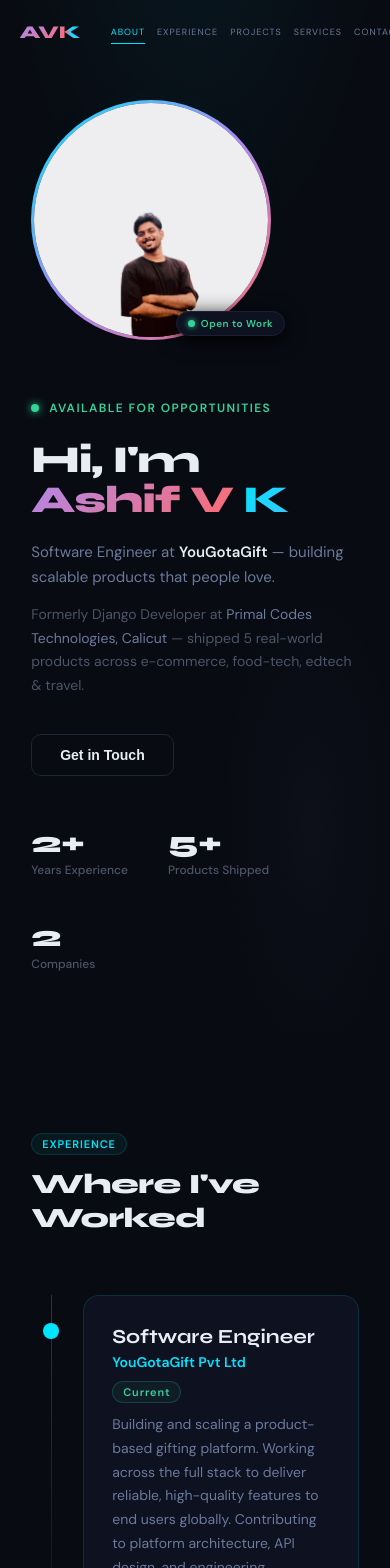
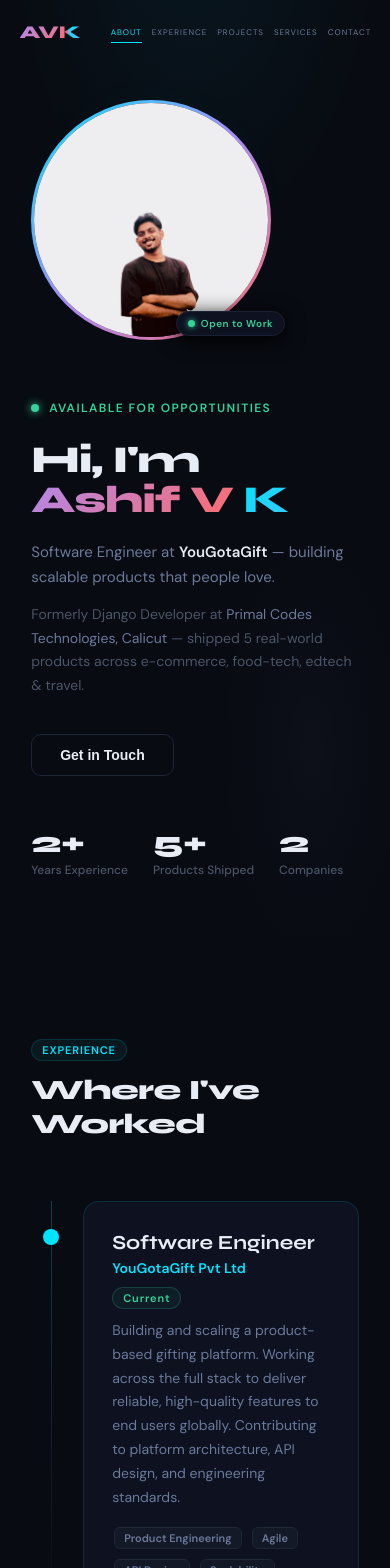
Before and after one commit to ashifvk/ashif-vk, a React app: page / in a window 390 px wide. Shown: the top 1568 px of the page. Built offline with nearby package versions, Linux system fonts and the light colour scheme; the HTML template or start-up script is replaced by a standard one.

Commit message:
feat: Implement dedicated styling for status and experience sections, and update social media links.

```diff
--- a/src/Portfolio.css
+++ b/src/Portfolio.css
@@ -267,6 +267,17 @@ html {
   gap:32px;
 }
 
+.status-div{
+    display: flex;
+    gap: 40px;
+    margin-top: 48px;
+    flex-wrap: wrap;
+}
+.tag-experience{
+  display: flex;
+  align-items: center;
+}
+
 @media (max-width: 768px) {
   .hero-grid {
     grid-template-columns: 1fr !important;
@@ -279,7 +290,7 @@ html {
   }
   .nl {
     cursor: pointer;
-    font-size: 9px;
+    font-size: 8px;
     font-weight: 400;
     letter-spacing: 1px;
     text-transform: uppercase;
@@ -289,10 +300,17 @@ html {
   }
   .nav-links{
     display:flex;
-    gap:12px;
+    gap:10px;
     margin: 0 30px 0 30px;
   }
   .bp{
     display: none;
   }
+
+  .status-div{
+    display: flex;
+    gap: 25px;
+    margin-top: 48px;
+    flex-wrap: wrap;
 }
+}
--- a/src/Portfolio.jsx
+++ b/src/Portfolio.jsx
@@ -69,7 +69,7 @@ export default function Portfolio(){
               <button className="bp" onClick={()=>go("Projects")}>View Projects →</button>
               <button className="bs" onClick={()=>go("Contact")}>Get in Touch</button>
             </div>
-            <div style={{display:"flex",gap:40,marginTop:48,flexWrap:"wrap"}}>
+            <div className="status-div" >
               {[["2+","Years Experience"],["5+","Products Shipped"],["2","Companies"]].map(([n,l])=>(
                 <div key={l}><div style={{fontFamily:"'Syne',sans-serif",fontSize:30,fontWeight:800}}>{n}</div><div style={{fontSize:12,color:"#4A5568",fontWeight:500,marginTop:2}}>{l}</div></div>
               ))}
@@ -103,7 +103,7 @@ export default function Portfolio(){
             <div style={{background:"#0D1120",border:"1px solid #00E5FF22",borderRadius:16,padding:28}}>
               <div style={{display:"flex",justifyContent:"space-between",flexWrap:"wrap",gap:10,marginBottom:10}}>
                 <div><h3 style={{fontFamily:"'Syne',sans-serif",fontWeight:700,fontSize:20}}>Software Engineer</h3><div style={{color:"#00E5FF",fontWeight:600,fontSize:14,marginTop:4}}>YouGotaGift Pvt Ltd</div></div>
-                <span className="tag" style={{background:"#34D39911",color:"#34D399",border:"1px solid #34D39933"}}>Current</span>
+                <span className="tag tag-experience" style={{background:"#34D39911",color:"#34D399",border:"1px solid #34D39933"}}>Current</span>
               </div>
               <p style={{color:"#6A7A9B",fontSize:14,lineHeight:1.7}}>Building and scaling a product-based gifting platform. Working across the full stack to deliver reliable, high-quality features to end users globally. Contributing to platform architecture, API design, and engineering standards.</p>
               <div style={{marginTop:16,display:"flex",gap:6,flexWrap:"wrap"}}>{["Product Engineering","Agile","API Design","Scalability"].map(t=><span key={t} className="tc">{t}</span>)}</div>
@@ -114,7 +114,7 @@ export default function Portfolio(){
             <div style={{background:"#0D1120",border:"1px solid #1A2035",borderRadius:16,padding:28}}>
               <div style={{display:"flex",justifyContent:"space-between",flexWrap:"wrap",gap:10,marginBottom:10}}>
                 <div><h3 style={{fontFamily:"'Syne',sans-serif",fontWeight:700,fontSize:20}}>Django Developer</h3><div style={{color:"#A78BFA",fontWeight:600,fontSize:14,marginTop:4}}>Primal Codes Technologies, Calicut</div></div>
-                <span className="tag" style={{background:"#A78BFA11",color:"#A78BFA",border:"1px solid #A78BFA33"}}>Oct 2023 – Nov 2024</span>
+                <span className="tag tag-experience" style={{background:"#A78BFA11",color:"#A78BFA",border:"1px solid #A78BFA33"}}>Oct 2023 – Nov 2024</span>
               </div>
               <p style={{color:"#6A7A9B",fontSize:14,lineHeight:1.7}}>Shipped 5 full-stack products spanning vehicle sales, food ordering, edtech, travel, and e-commerce. Led backend development with Django, integrated payment gateways, built CRM systems, collaborated on React/Next.js frontends.</p>
               <div style={{marginTop:16,display:"flex",gap:6,flexWrap:"wrap"}}>{["Django","Python","React","Next.js","REST APIs","Stripe","Razorpay"].map(t=><span key={t} className="tc">{t}</span>)}</div>
@@ -187,9 +187,9 @@ export default function Portfolio(){
           <div style={{display:"flex",flexDirection:"column",gap:16,alignItems:"center"}}>
             <a href="mailto:ashifvk503@email.com" className="cl" style={{fontSize:18,color:"#E8EDF5"}}>ashifvk503@email.com</a>
             <div style={{display:"flex",gap:24,marginTop:8}}>
-              <a href="#" className="cl">GitHub</a>
-              <a href="#" className="cl">LinkedIn</a>
-              <a href="#" className="cl">Twitter</a>
+              <a href="https://github.com/ashifvk" className="cl">GitHub</a>
+              <a href="https://www.linkedin.com/in/ashif-vk-921260177/" className="cl">LinkedIn</a>
+              <a href="https://www.instagram.com/ashiff.vk" className="cl">Instagram</a>
             </div>
           </div>
           <div style={{marginTop:48}}><button className="bp" onClick={()=>window.location.href='mailto:ashifvk@email.com'}>Send me a message →</button></div>
```
